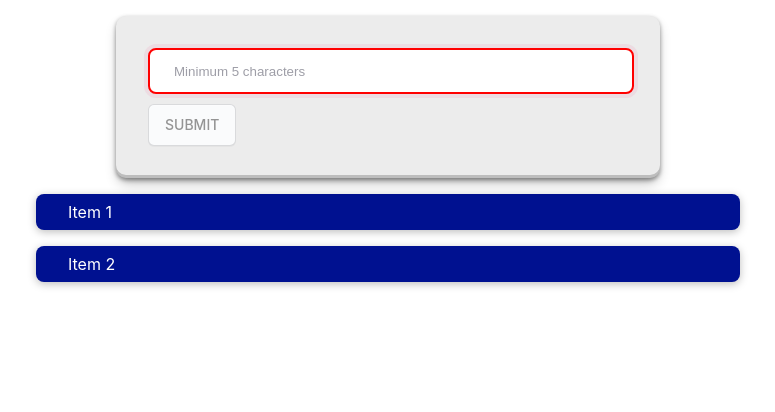
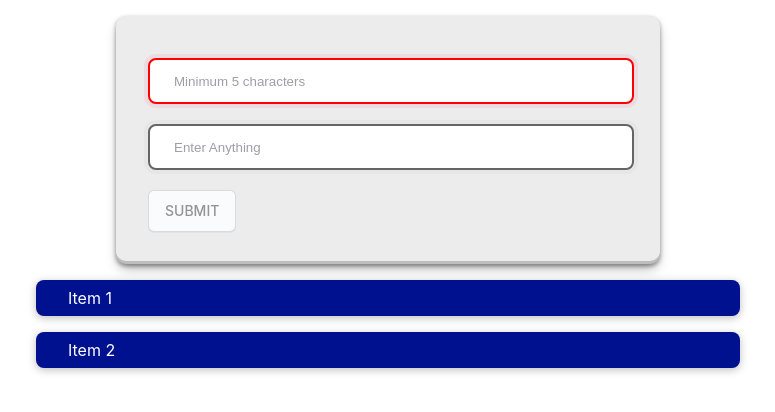
Before and after one commit to Pratyay-Pal/react-demo, a React (Create React App) app: page / in a window 1280 px wide. Shown: the top 412 px of the page, without its empty margins (252-1027 px from the left). Built offline with nearby package versions, Linux system fonts and the light colour scheme.

Commit message:
Reading value with Refs

```diff
--- a/src/components/NewItem/NewItem.css
+++ b/src/components/NewItem/NewItem.css
@@ -19,6 +19,11 @@
   background-color: #f3f3f4;
   color: #0d0c22;
   transition: 0.3s ease;
+  margin: 10px 0px;
+  outline: none;
+  border-color: rgb(101, 101, 101);
+  background-color: #fff;
+  box-shadow: 0 0 0 4px rgba(178, 178, 178, 0.1);
 }
 
 .inputtext::placeholder {
--- a/src/components/NewItem/NewItem.js
+++ b/src/components/NewItem/NewItem.js
@@ -1,5 +1,5 @@
 import "./NewItem.css";
-import { useState } from "react";
+import { useRef, useState } from "react";
 import Button from '../../UI/Button/Button.js'
 import Card from '../../UI/Card/Card.js'
 import ErrorBox from "../../UI/ErrorBox/ErrorBox";
@@ -8,6 +8,8 @@ function NewItem(props) {
   const [enteredText, setEnteredText] = useState("");
   const [isValid, setIsValid] = useState(false);
   const [error, setError] = useState();
+
+  const anotherText = useRef();
 
   const formTextChangeHandler = (event) => {
     console.log(event.target.value);
@@ -25,8 +27,9 @@ function NewItem(props) {
       title:"ERROR",
       exception:"Enter Value more than 5 characters"
     })
-    isValid && props.addItem(enteredText);
+    isValid && props.addItem(enteredText+' | '+anotherText.current.value);
     isValid && setEnteredText("");
+    anotherText.current.value = '';
     setIsValid(false);
   };
 
@@ -46,6 +49,12 @@ function NewItem(props) {
           value={enteredText}
           onChange={formTextChangeHandler}
         />
+        <input
+          type="text"
+          placeholder="Enter Anything"
+          className={`inputtext`}
+          ref={anotherText}
+        />
         <Button
           type="submit"
           className={`${isValid ? "" : "disabled"}`}
```
